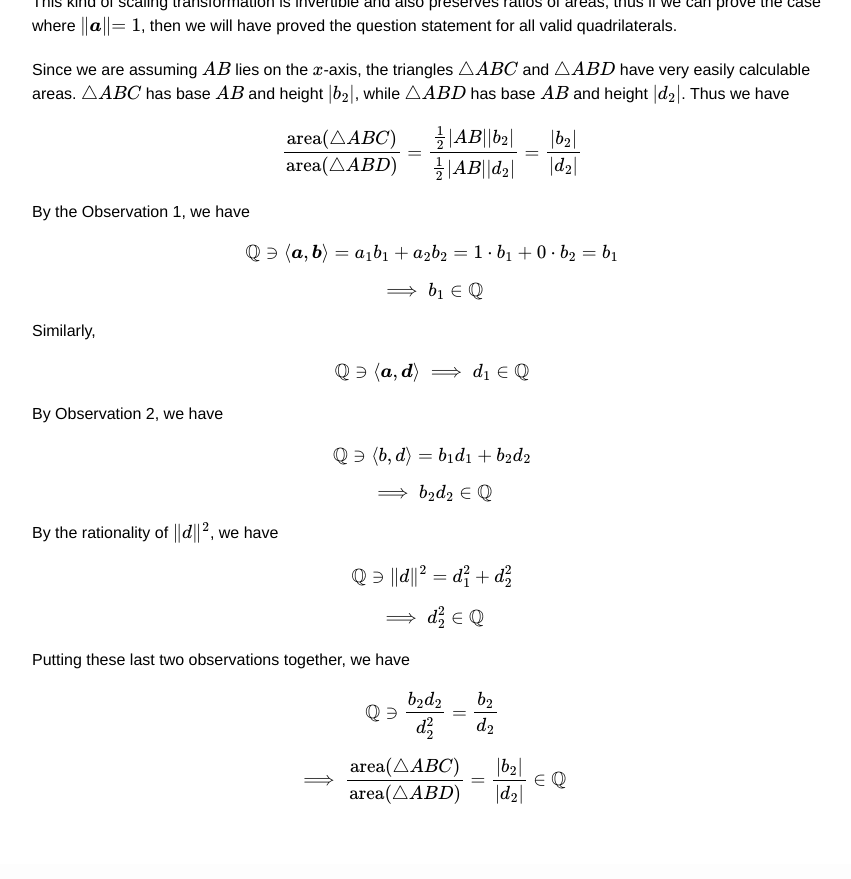
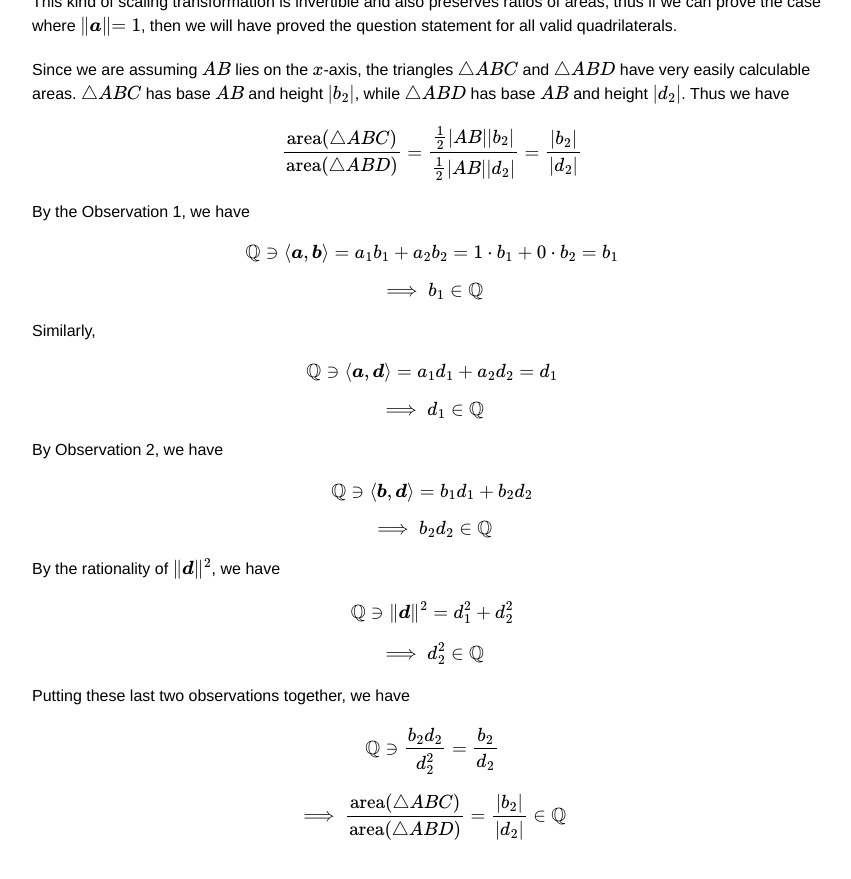
Before and after one commit to yourlifeofmath/yourlifeofmath.github.io, a Jekyll site: the page built from _posts/2020-02-14-Putnam_2018_A6.md, in a window 1280 px wide and 900 px high, scrolled down 2696 px. Shown: the top 879 px of the window, without its empty margins (208-1059 px from the left). Built offline with Jekyll 4.4.1, drawn with Linux system fonts in a browser that asks for light colours; formulas are drawn with MathJax 3.

Commit message:
Minor edits to Putnam 2018 A6

```diff
--- a/_posts/2020-02-14-Putnam_2018_A6.md
+++ b/_posts/2020-02-14-Putnam_2018_A6.md
@@ -106,16 +106,17 @@ By the Observation 1, we have
 
 Similarly,
 
-\\[ \mathbb{Q} \ni \langle \boldsymbol a, \boldsymbol d \rangle \implies d_1 \in \mathbb{Q} \\]
+\\[ \mathbb{Q} \ni \langle \boldsymbol a, \boldsymbol d \rangle = a_1 d_1 + a_2 d_2 = d_1 \\]
+\\[ \implies d_1 \in \mathbb{Q} \\]
 
 By Observation 2, we have
 
-\\[ \mathbb{Q} \ni \langle b, d \rangle = b_1 d_1 + b_2 d_2 \\]
+\\[ \mathbb{Q} \ni \langle \boldsymbol b, \boldsymbol d \rangle = b_1 d_1 + b_2 d_2 \\]
 \\[ \implies b_2 d_2 \in \mathbb{Q} \\]
 
-By the rationality of $$\lVert d \rVert^2$$, we have
+By the rationality of $$\lVert \boldsymbol d \rVert^2$$, we have
 
-\\[ \mathbb{Q} \ni \lVert d \rVert^2 = d_1^2 + d_2^2 \\]
+\\[ \mathbb{Q} \ni \lVert \boldsymbol d \rVert^2 = d_1^2 + d_2^2 \\]
 \\[ \implies d_2^2 \in \mathbb{Q} \\]
 
 Putting these last two observations together, we have
```
